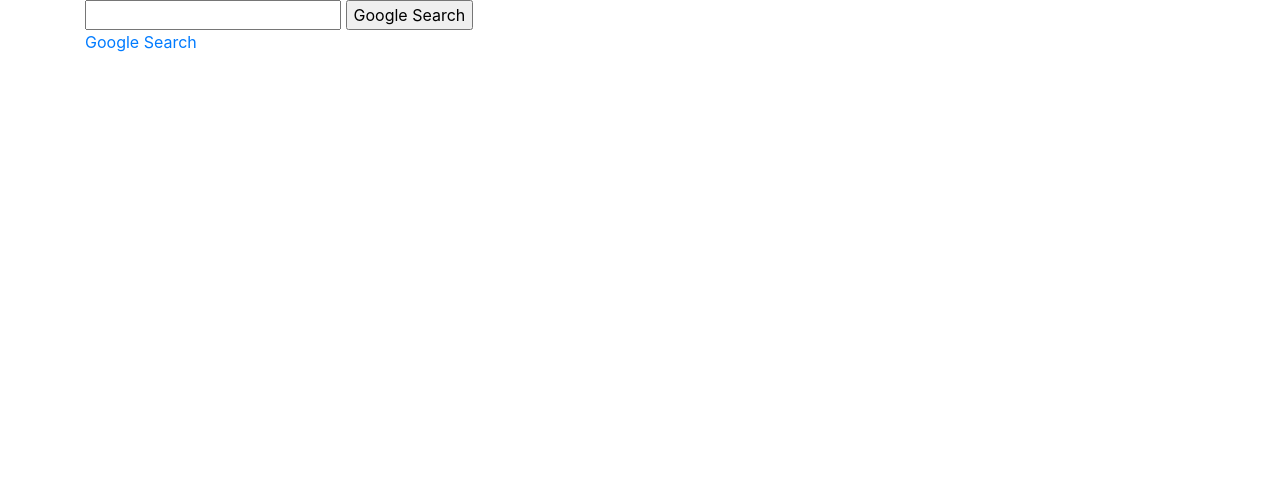
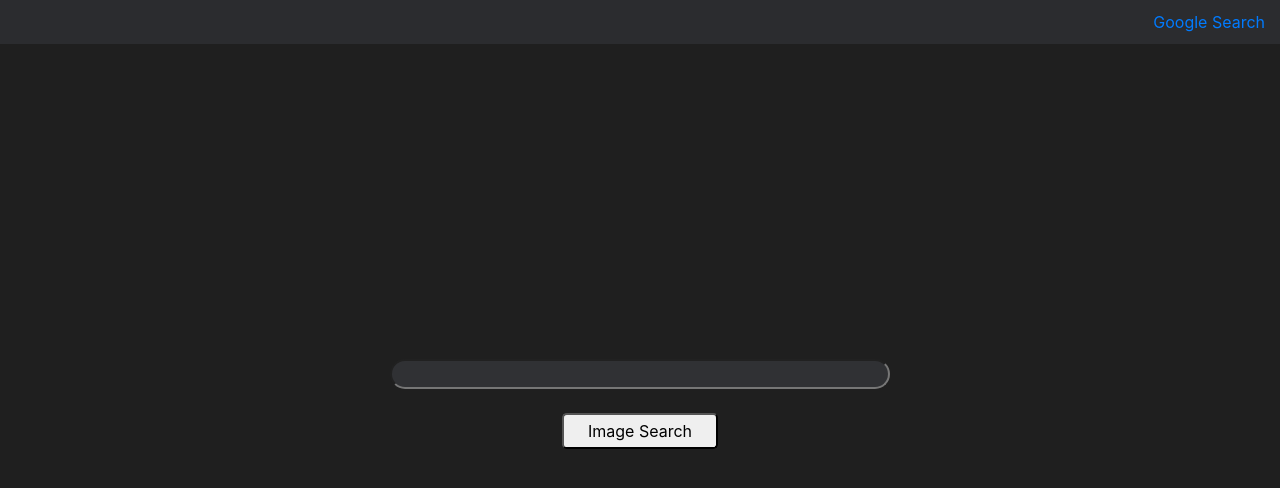
Before and after one commit to KrisGosp/search, a plain HTML site: page advanced.html in a window 1280 px wide. Drawn offline with nearby package versions, Linux system fonts and the light colour scheme.

Commit message:
Styling improved

```diff
--- a/advanced.html
+++ b/advanced.html
@@ -13,14 +13,25 @@
     <title>Advanced Search</title>
   </head>
   <body>
-    <div class="container">
-      <form action="https://google.com/search">
-        <input type="text" name="q" />
-        <input type="submit" value="Google Search" />
+    <div class="d-flex justify-content-end navbar">
+      <a href="index.html">Google Search</a>
+    </div>
+    <div class="d-flex align-items-center justify-content-center search">
+      <form action="https://www.google.com/search?tbm=isch&">
+        <input
+          type="text"
+          name="q"
+          class="rounded-pill d-block w-5 search_bar"
+        />
+        <input type="hidden" name="tbm" value="isch" />
+        <div class="d-flex justify-content-center mt-4">
+          <input
+            type="submit"
+            value="Image Search"
+            class="px-4 py-1 rounded-lg search_button"
+          />
+        </div>
       </form>
-      <div class="links">
-        <a href="index.html">Google Search</a>
-      </div>
     </div>
   </body>
 </html>
--- a/styles.css
+++ b/styles.css
@@ -1,6 +1,21 @@
+body {
+  background: #1f1f1f;
+}
+
+/* Navbar */
+.navbar {
+  padding: 10px 0;
+  background: #2b2c2f;
+}
+.navbar a {
+  margin-right: 15px;
+  text-decoration: none;
+}
+
 .search {
   height: 90vh;
 }
 .search_bar {
   width: 500px;
+  background: #303134;
 }
```
Also changed, not shown: image.html (+7 -3 lines), index.html (+7 -3 lines).
